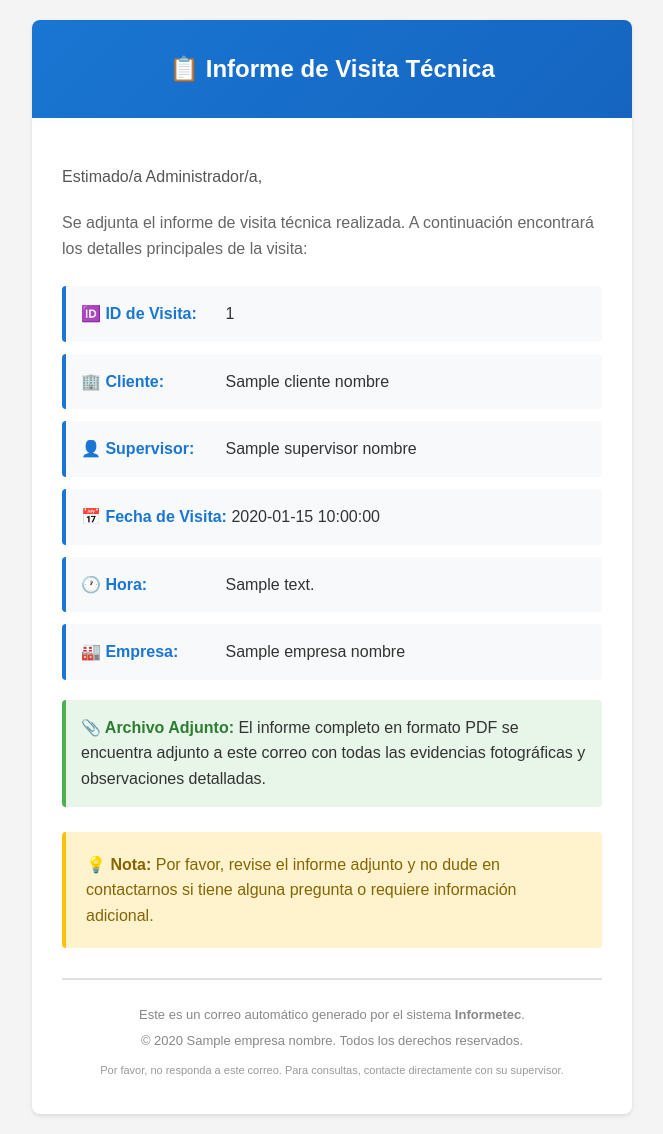
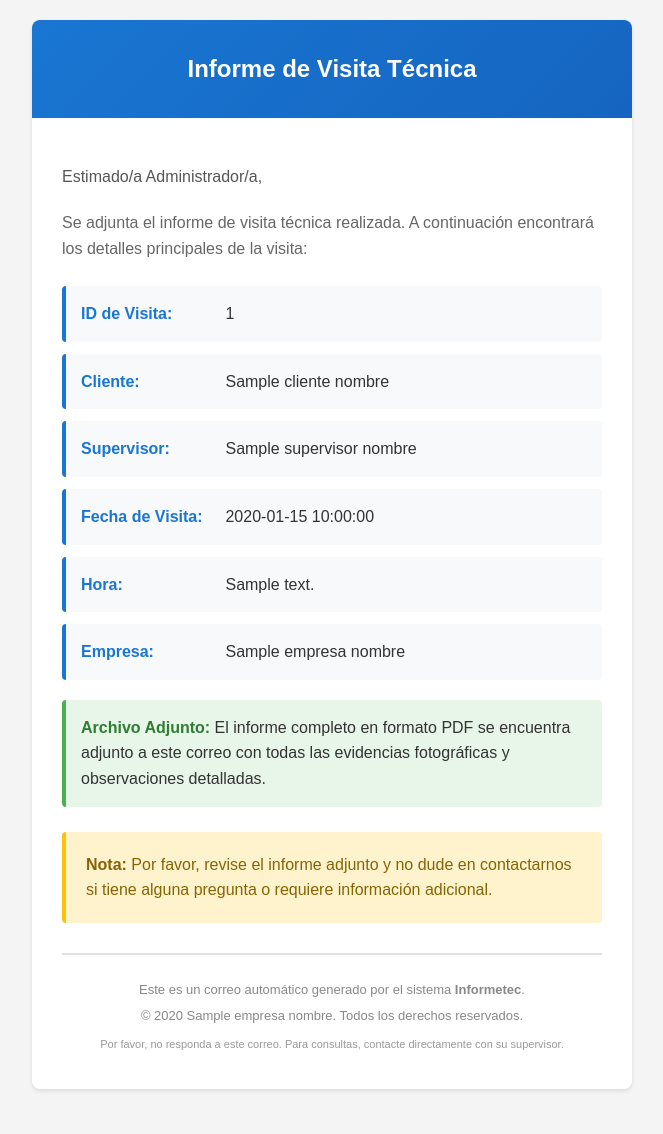
Before and after one commit to cbenigi/Infotec, a Flask app: template backend/templates/email_informe.html in a window 1280 px wide. Shown: the whole page, without its empty margins (308-971 px from the left). After the commit the page ends 1091 px from the top, so only its background shows below. Run offline with Flask 3, Linux system fonts and the light colour scheme; the template is opened without the code that fills it: most values are stand-ins (such as "Sample title", 1, 10 or a date in 2020); parts of the project's set-up code (start-up, migrations or seed data) failed here and were passed over.

Commit message:
Remove emojis from email template for more professional look

```diff
--- a/backend/templates/email_informe.html
+++ b/backend/templates/email_informe.html
@@ -108,7 +108,7 @@
 <body>
     <div class="email-container">
         <div class="header">
-            <h1>📋 Informe de Visita Técnica</h1>
+            <h1>Informe de Visita Técnica</h1>
         </div>
 
         <div class="content">
@@ -120,45 +120,45 @@
             </p>
 
             <div class="info-row">
-                <span class="info-label"><strong>🆔 ID de Visita:</strong></span>
+                <span class="info-label"><strong>ID de Visita:</strong></span>
                 <span>{{ visita_id }}</span>
             </div>
 
             <div class="info-row">
-                <span class="info-label"><strong>🏢 Cliente:</strong></span>
+                <span class="info-label"><strong>Cliente:</strong></span>
                 <span>{{ cliente_nombre }}</span>
             </div>
 
             <div class="info-row">
-                <span class="info-label"><strong>👤 Supervisor:</strong></span>
+                <span class="info-label"><strong>Supervisor:</strong></span>
                 <span>{{ supervisor_nombre }}</span>
             </div>
 
             <div class="info-row">
-                <span class="info-label"><strong>📅 Fecha de Visita:</strong></span>
+                <span class="info-label"><strong>Fecha de Visita:</strong></span>
                 <span>{{ fecha_visita }}</span>
             </div>
 
             {% if hora_visita %}
             <div class="info-row">
-                <span class="info-label"><strong>🕐 Hora:</strong></span>
+                <span class="info-label"><strong>Hora:</strong></span>
                 <span>{{ hora_visita }}</span>
             </div>
             {% endif %}
 
             <div class="info-row">
-                <span class="info-label"><strong>🏭 Empresa:</strong></span>
+                <span class="info-label"><strong>Empresa:</strong></span>
                 <span>{{ empresa_nombre }}</span>
             </div>
 
             <div class="attachment-notice">
-                <strong>📎 Archivo Adjunto:</strong> El informe completo en formato PDF
+                <strong>Archivo Adjunto:</strong> El informe completo en formato PDF
                 se encuentra adjunto a este correo con todas las evidencias fotográficas
                 y observaciones detalladas.
             </div>
 
             <div class="closing-text">
-                💡 <strong>Nota:</strong> Por favor, revise el informe adjunto y no dude en
+                <strong>Nota:</strong> Por favor, revise el informe adjunto y no dude en
                 contactarnos si tiene alguna pregunta o requiere información adicional.
             </div>
 
```
